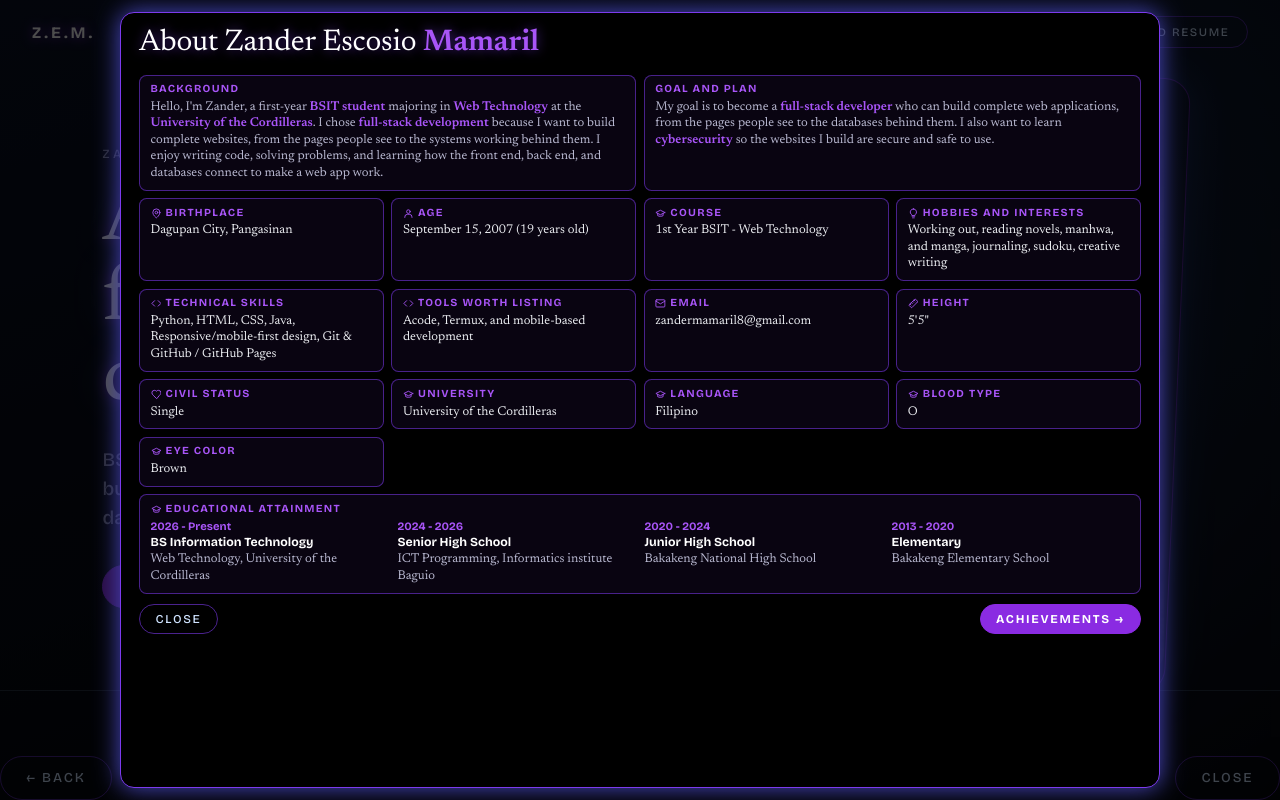
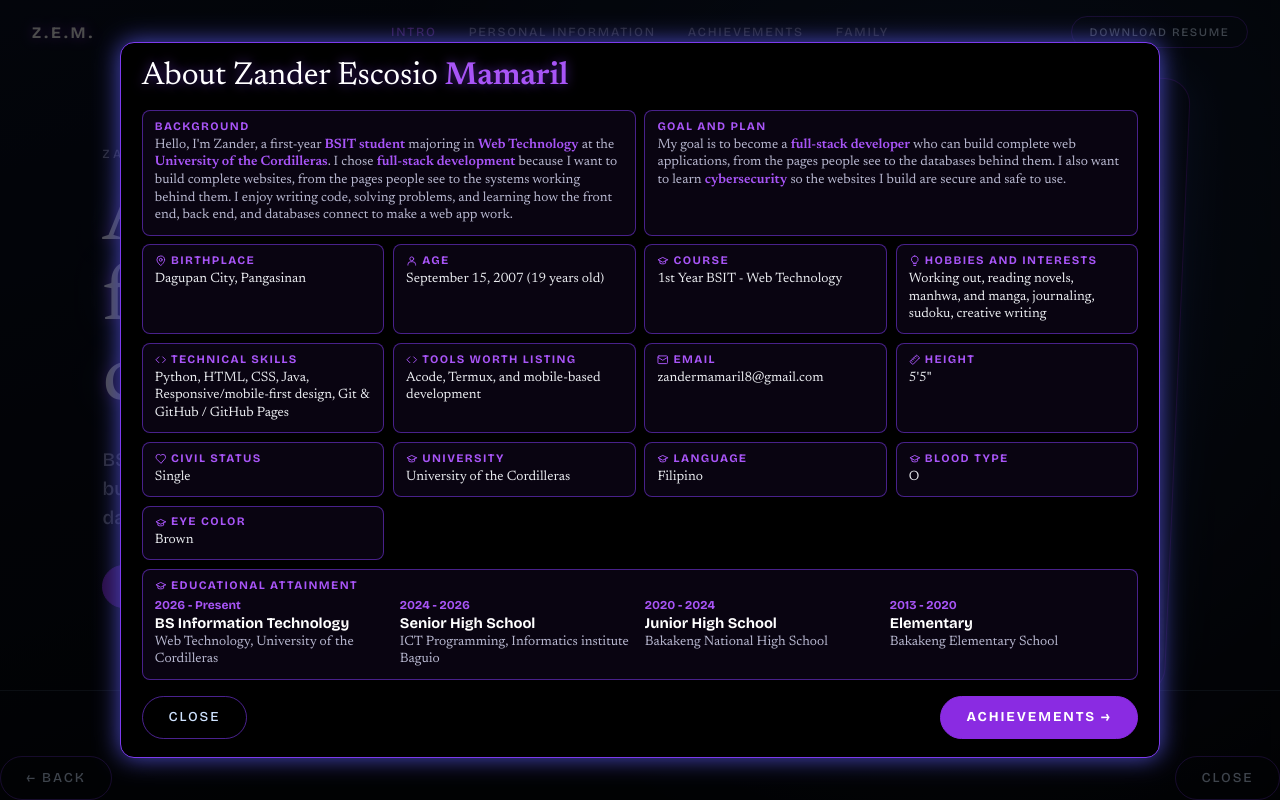
Before and after one commit to zandermamaril8-cmyk/zandermamaril8-cmyk.github.io, a plain HTML site: page index.html in a window 1280 px wide. Both pictures are taken after a click on the button "PERSONAL INFORMATION". Drawn offline with nearby package versions, Linux system fonts and the light colour scheme.

Commit message:
Update style.css

```diff
--- a/style.css
+++ b/style.css
@@ -907,47 +907,36 @@ h1 {
 .plate:nth-child(2) img { object-fit: contain; }
 
 
-/* ===== About popup: everything visible, no scrolling ===== */
-.pop.about[popover]:popover-open {
+/* ===== About popup: fits its content, no empty space, no scroll ===== */
+html body .pop.about[popover]:popover-open {
   display: flex !important;
   flex-direction: column !important;
-  height: auto !important;
+  height: fit-content !important;     /* shrinks to the content: no empty space */
   max-height: 97dvh !important;
   overflow: hidden !important;
-  padding: .9em 1.2em !important;
-  font-size: clamp(9px, 1.9vh, 15px);   /* everything inside scales with window height */
+  padding: 1em 1.3em 1.1em !important;
+  font-size: clamp(9px, 2.1vh, 16px); /* text grows to use the window height */
 }
 
-.pop.about h2 { flex: none !important; font-size: 2em !important; margin: 0 0 .5em !important; }
+html body .pop.about h2 { flex: none !important; font-size: 2em !important; margin: 0 0 .5em !important; }
 
-.pop.about .about-grid {
+html body .pop.about .about-grid {
   flex: none !important;
+  height: auto !important;
   overflow: visible !important;
   grid-template-columns: repeat(12, minmax(0, 1fr)) !important;
-  gap: .5em !important;
+  gap: .55em !important;
   padding: 0 !important;
 }
-.pop.about .span-2 { grid-column: span 3 !important; }   /* 4 small cards per row */
-.pop.about .span-3 { grid-column: span 6 !important; }
-.pop.about .span-6 { grid-column: span 12 !important; }
+html body .pop.about .span-2 { grid-column: span 3 !important; }
+html body .pop.about .span-3 { grid-column: span 6 !important; }
+html body .pop.about .span-6 { grid-column: span 12 !important; }
 
-.pop.about .info-card { padding: .5em .7em .55em !important; border-radius: .5em; }
-.pop.about .info-card h3 { font-size: .72em; margin: 0 0 .25em; gap: .4em; }
-.pop.about .info-card p  { font-size: .85em !important; line-height: 1.3 !important; }
-.pop.about .ico { width: 1em; height: 1em; }
+html body .pop.about .info-card { padding: .55em .75em .6em !important; border-radius: .5em; }
+html body .pop.about .info-card h3 { font-size: .72em; margin: 0 0 .25em; gap: .4em; }
+html body .pop.about .info-card p  { font-size: .85em !important; line-height: 1.3 !important; }
+html body .pop.about .ico { width: 1em; height: 1em; }
 
-.pop.about .edu-row { gap: .6em; margin-top: .3em; }
-.pop.about .edu-row .year   { font-size: .75em; }
-.pop.about .edu-row strong  { font-size: .82em; }
-.pop.about .edu-row p       { font-size: .75em; line-height: 1.3; }
-
-.pop.about .pop-nav { flex: none !important; margin-top: .7em !important; }
-.pop.about .btn { font-size: .8em; padding: .55em 1.3em; }
-
-/* phones: too small to fit everything, so allow scrolling there */
-@media (max-width: 720px) {
-  .pop.about[popover]:popover-open { height: 97dvh !important; font-size: 14px; }
-  .pop.about .about-grid { flex: 1 1 0 !important; min-height: 0 !important; overflow-y: auto !important; align-content: start; }
-  .pop.about .span-2 { grid-column: span 6 !important; }
-  .pop.about .span-3 { grid-column: span 12 !important; }
-}
+html body .pop.about .edu-row { gap: .6em; margin-top: .3em; }
+html body .pop.about .edu-row .year  { font-size: .75em; }
+html body .pop.about .edu-row
```
